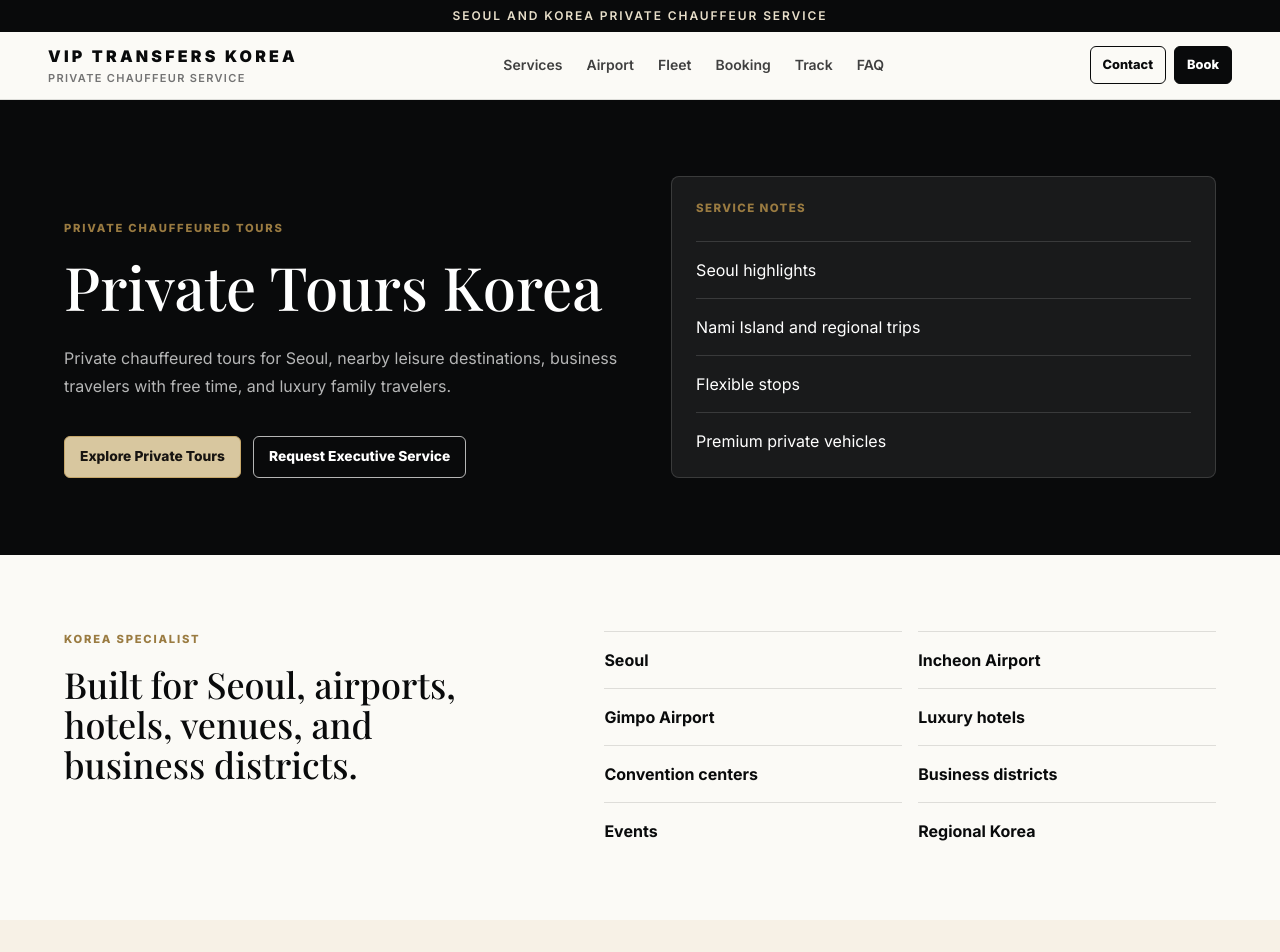
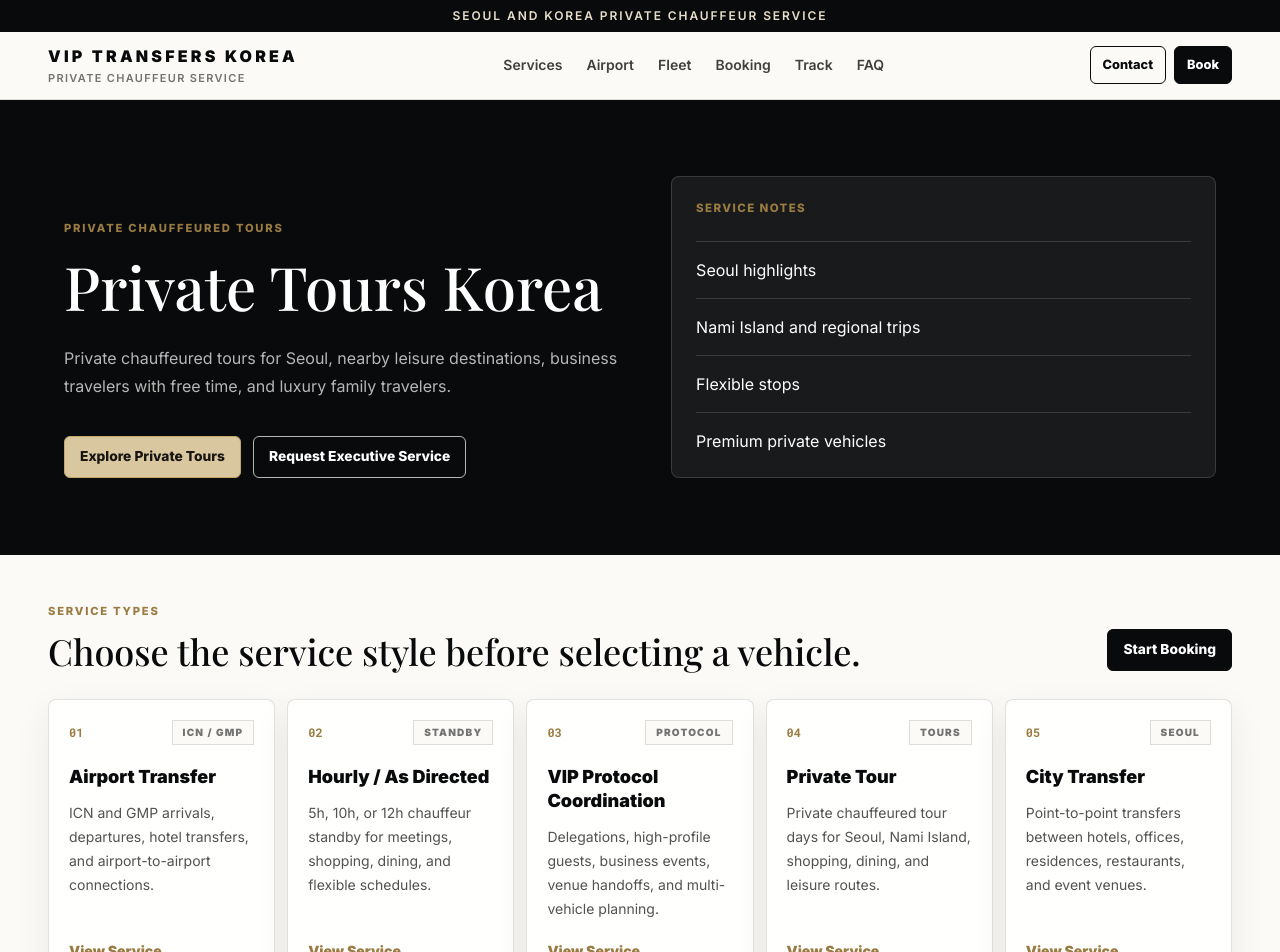
Before and after one commit to viptransfers7/vip-transfers-website, a Next.js app: page /private-tours-korea in a window 1280 px wide. Shown: the top 952 px of the page. Built offline with nearby package versions, Linux system fonts and the light colour scheme; a web font is replaced by a local one.

Commit message:
Add service type cards

```diff
--- a/components/ServicePage.tsx
+++ b/components/ServicePage.tsx
@@ -67,6 +67,44 @@ const defaultServiceArea = {
     copy: ""
   }))
 };
+
+const serviceTypes = [
+  {
+    index: "01",
+    label: "Airport Transfer",
+    href: "/airport-transfer-seoul",
+    description: "ICN and GMP arrivals, departures, hotel transfers, and airport-to-airport connections.",
+    meta: "ICN / GMP"
+  },
+  {
+    index: "02",
+    label: "Hourly / As Directed",
+    href: "/seoul-chauffeur-service",
+    description: "5h, 10h, or 12h chauffeur standby for meetings, shopping, dining, and flexible schedules.",
+    meta: "Standby"
+  },
+  {
+    index: "03",
+    label: "VIP Protocol Coordination",
+    href: "/vip-protocol-transport-korea",
+    description: "Delegations, high-profile guests, business events, venue handoffs, and multi-vehicle planning.",
+    meta: "Protocol"
+  },
+  {
+    index: "04",
+    label: "Private Tour",
+    href: "/private-tours-korea",
+    description: "Private chauffeured tour days for Seoul, Nami Island, shopping, dining, and leisure routes.",
+    meta: "Tours"
+  },
+  {
+    index: "05",
+    label: "City Transfer",
+    href: "/seoul-chauffeur-service",
+    description: "Point-to-point transfers between hotels, offices, residences, restaurants, and event venues.",
+    meta: "Seoul"
+  }
+];
 
 export function ServicePage({
   eyebrow,
@@ -141,6 +179,34 @@ export function ServicePage({
                 ))}
               </div>
             </div>
+          </div>
+        </div>
+      </section>
+      <section className="border-b hairline bg-paper px-5 py-9 md:px-12 md:py-12">
+        <div className="mx-auto w-full max-w-[1260px]">
+          <div className="flex flex-col justify-between gap-4 md:flex-row md:items-end">
+            <div>
+              <div className="eyebrow">Service Types</div>
+              <h2 className="serif-title mt-3 text-[1.75rem] leading-[1.06] md:text-4xl">Choose the service style before selecting a vehicle.</h2>
+            </div>
+            <Link href="/booking" className="btn btn-dark md:shrink-0">
+              Start Booking
+            </Link>
+          </div>
+          <div className="mt-7 grid gap-3 md:grid-cols-2 xl:grid-cols-5">
+            {serviceTypes.map((service) => (
+              <Link key={`${service.index}-${service.label}`} href={service.href} className="surface-card group flex min-h-[210px] flex-col justify-between p-5 transition hover:-translate-y-0.5 hover:shadow-[0_18px_44px_rgba(9,10,11,0.12)]">
+                <div>
+                  <div className="flex items-center justify-between gap-3">
+                    <span className="font-mono text-xs font-black text-bronze">{service.index}</span>
+                    <span className="border hairline bg-paper px-2.5 py-1 text-[10px] font-black uppercase tracking-[0.12em] text-neutral-500">{service.meta}</span>
+                  </div>
+                  <h3 className="mt-5 text-lg font-black leading-6 text-ink">{service.label}</h3>
+                  <p className="mt-3 text-sm leading-6 text-neutral-600">{service.description}</p>
+                </div>
+                <span className="mt-5 text-sm font-black text-bronze transition group-hover:text-ink">View Service</span>
+              </Link>
+            ))}
           </div>
         </div>
       </section>
```
